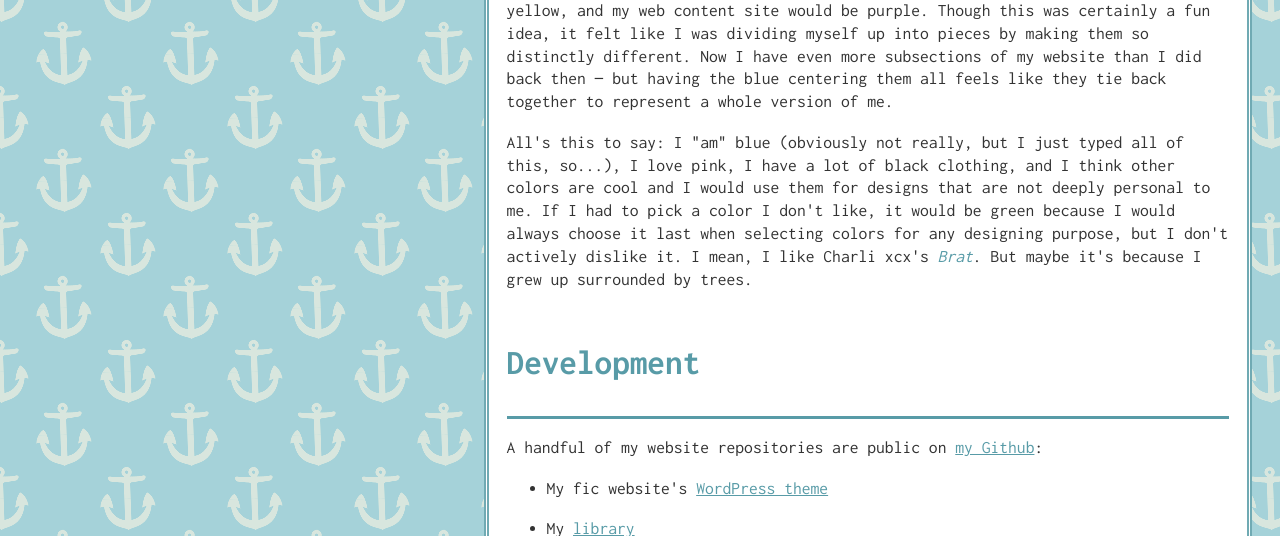
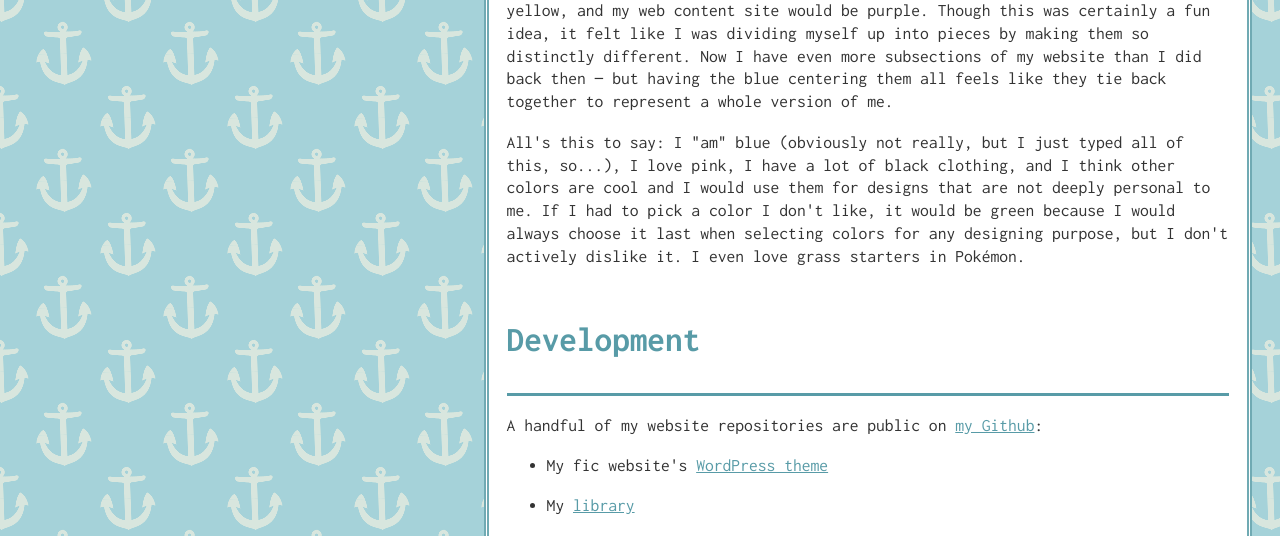
Before and after one commit to aroceu/docs, a PHP site: page /etc in a window 1280 px wide. Shown: the part 4074-4610 px from the top of the page. Run offline with PHP 8.4, Linux system fonts and the light colour scheme.

Commit message:
Update etc.php

```diff
--- a/etc.php
+++ b/etc.php
@@ -60,7 +60,7 @@
 
 <p>The second time I bought a domain (but the first time it felt personal to me), I had the idea to have all the different subsections of my website centered around a different hue of the rainbow. My blog would be bright pink-red, my contact form would be blue, my fanlistings collective would be green, my portfolio would be yellow, and my web content site would be purple. Though this was certainly a fun idea, it felt like I was dividing myself up into pieces by making them so distinctly different. Now I have even more subsections of my website than I did back then &mdash; but having the blue centering them all feels like they tie back together to represent a whole version of me.</p>
 
-<p>All's this to say: I "am" blue (obviously not really, but I just typed all of this, so...), I love pink, I have a lot of black clothing, and I think other colors are cool and I would use them for designs that are not deeply personal to me. If I had to pick a color I don't like, it would be green because I would always choose it last when selecting colors for any designing purpose, but I don't actively dislike it. I mean, I like Charli xcx's <i>Brat</i>. But maybe it's because I grew up surrounded by trees.</p>
+<p>All's this to say: I "am" blue (obviously not really, but I just typed all of this, so...), I love pink, I have a lot of black clothing, and I think other colors are cool and I would use them for designs that are not deeply personal to me. If I had to pick a color I don't like, it would be green because I would always choose it last when selecting colors for any designing purpose, but I don't actively dislike it. I even love grass starters in Pok&eacute;mon.</p>
 
 <h1 id="development">Development</h1>
 
```
